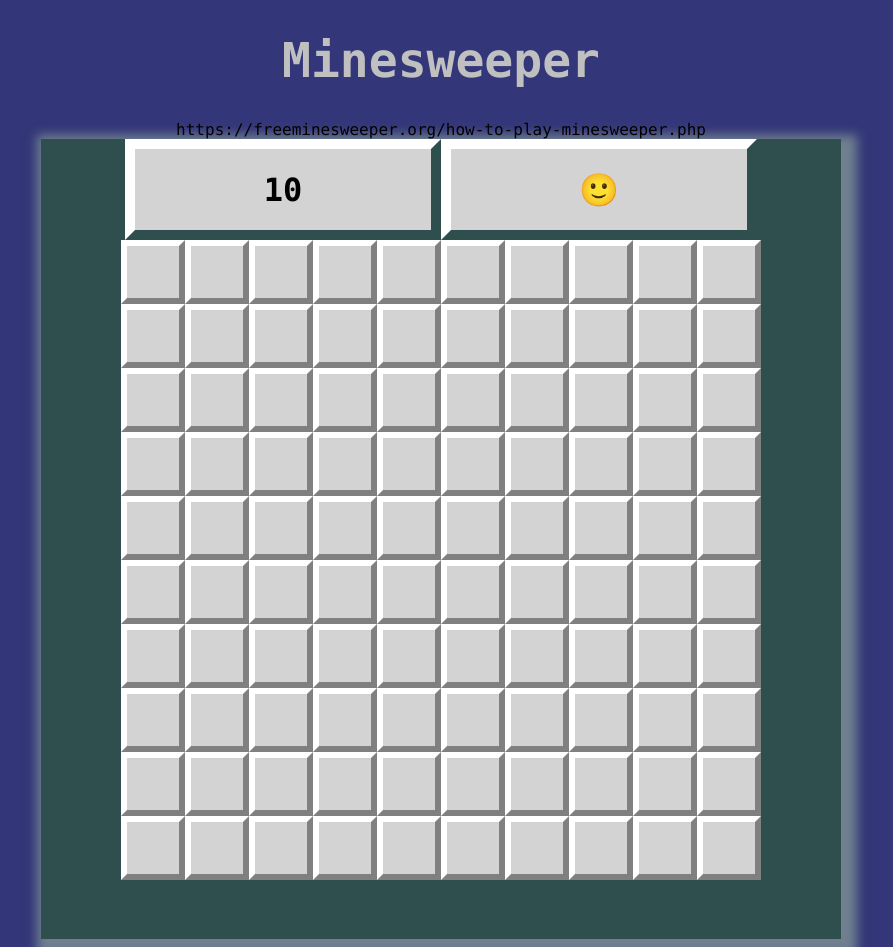
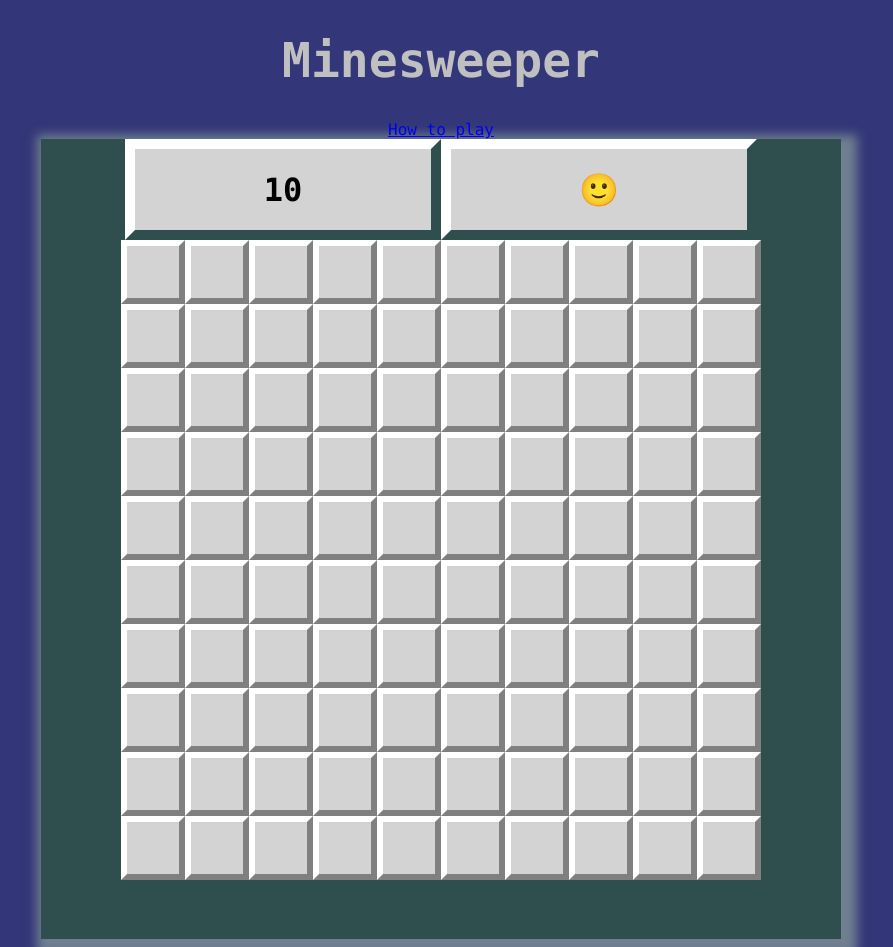
Before and after one commit to devDogra/minesweeper, a plain HTML site: page index.html in a window 1280 px wide. Shown: the whole page, without its empty margins (199-1092 px from the left). Drawn offline with Linux system fonts and the light colour scheme.

Commit message:
Update index.html

```diff
--- a/index.html
+++ b/index.html
@@ -22,7 +22,7 @@
 
     <header class="title">
         <h1 class="title-h1">Minesweeper</h1>
-        <a>https://freeminesweeper.org/how-to-play-minesweeper.php</a>
+        <a href="https://freeminesweeper.org/how-to-play-minesweeper.php">How to play</a>
     </header>
 
     <div class="grid-wrapper">
```
